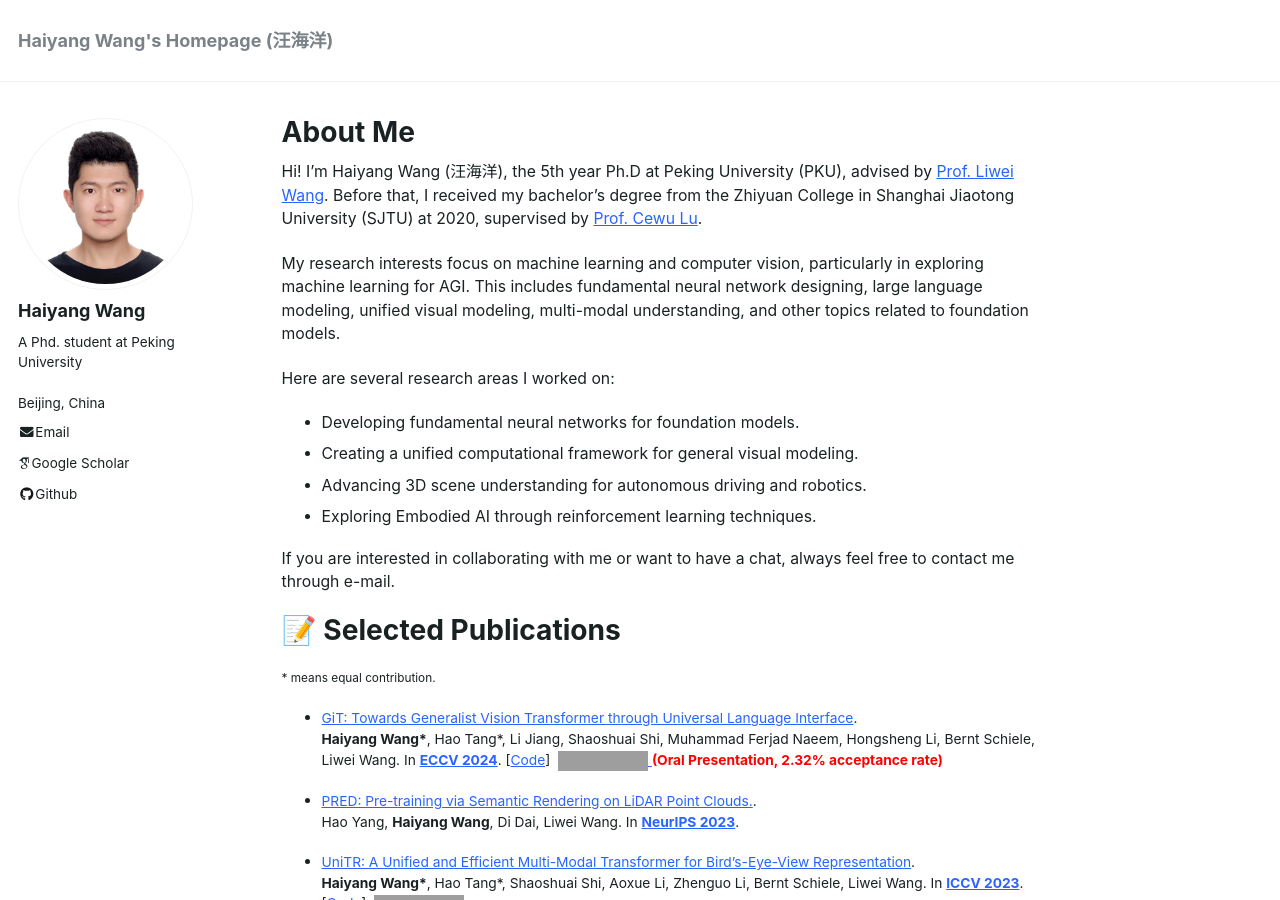
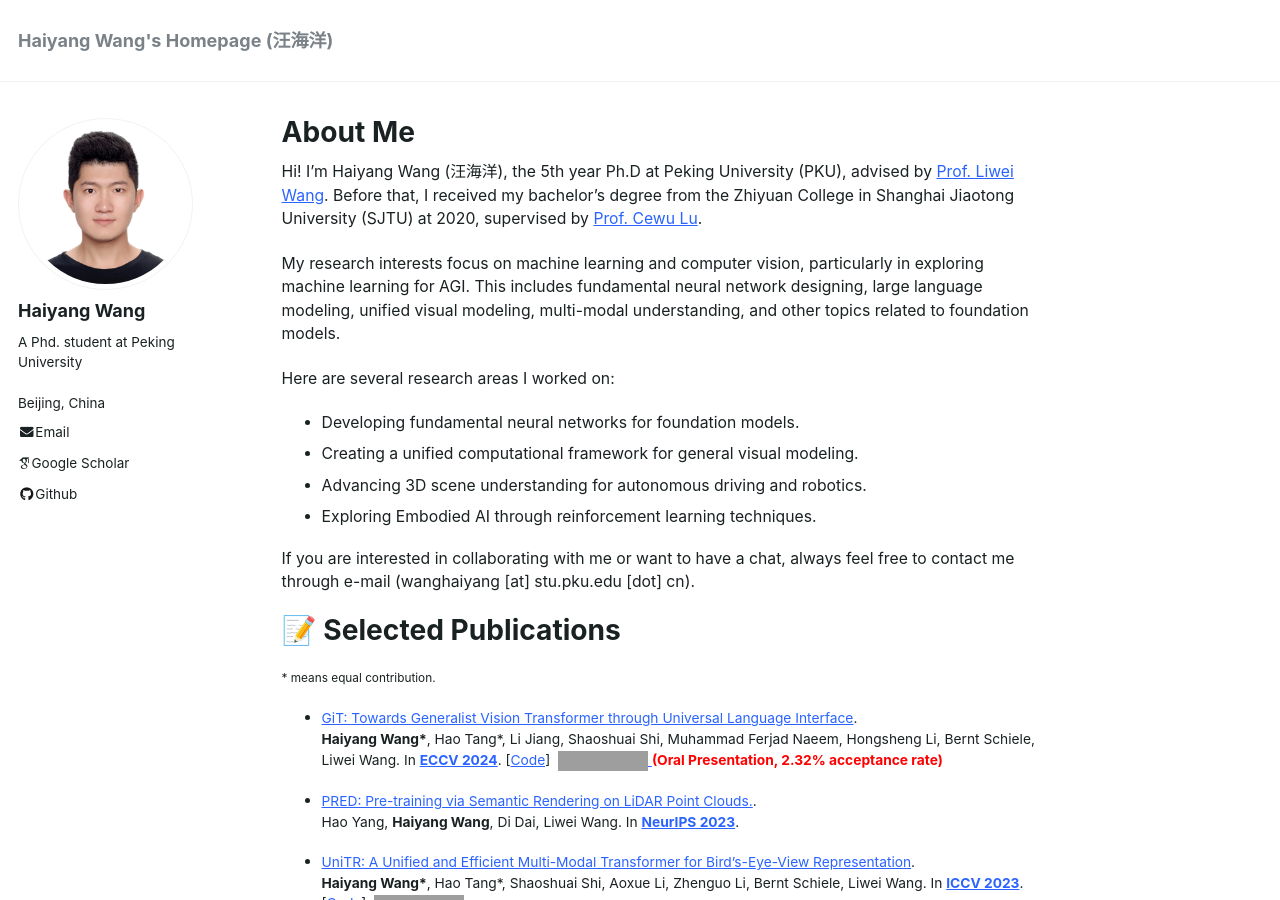
Before and after one commit to Haiyang-W/haiyang-w.github.io, a Jekyll site: the page built from _pages/about.md, in a window 1280 px wide and 900 px high. Built offline with Jekyll 4.4.1, drawn with Linux system fonts in a browser that asks for light colours; some web fonts are replaced; comment, search, counter and statistics services are not loaded; grey boxes are pictures that could not be loaded.

Commit message:
update 2024.10.25

```diff
--- a/_pages/about.md
+++ b/_pages/about.md
@@ -18,7 +18,7 @@ Here are several research areas I worked on:
 * Advancing 3D scene understanding for autonomous driving and robotics.
 * Exploring Embodied AI through reinforcement learning techniques.
 
-If you are interested in collaborating with me or want to have a chat, always feel free to contact me through e-mail.
+If you are interested in collaborating with me or want to have a chat, always feel free to contact me through e-mail (wanghaiyang [at] stu.pku.edu [dot] cn).
 
 📝 Selected Publications
 ======
```
